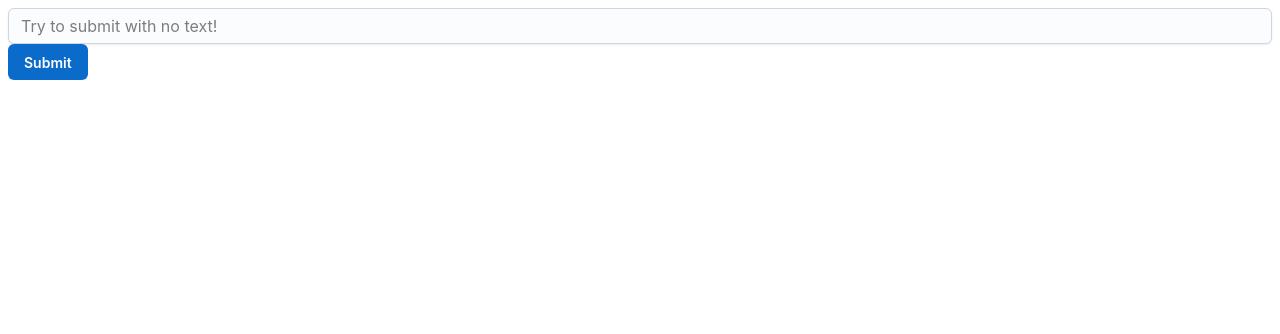
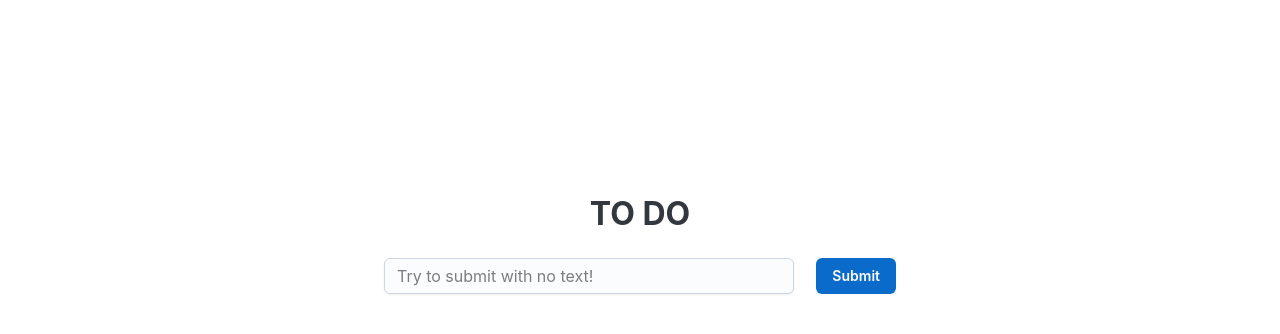
Before and after one commit to mouhamadx92x/to-do, a Next.js app: page / in a window 1280 px wide. Shown: the top 334 px of the page. Built offline with nearby package versions, Linux system fonts and the light colour scheme.

Commit message:
styling the form

```diff
--- a/src/app/page.tsx
+++ b/src/app/page.tsx
@@ -1,10 +1,12 @@
-import { Box, Button, Input } from "@mui/joy";
+"use client";
+import { Box, Button, Input, Typography } from "@mui/joy";
 import React, { useState } from "react";
+import { homePageMainBox, tittleText, toDoInputField } from "./styles";
 
 const ToDo = () => {
     const [inputValue, setInputValue] = useState("");
 
-    const handleChange = (event: React.ChangeEvent<HTMLInputElement>) => {
+    const changeHandler = (event: React.ChangeEvent<HTMLInputElement>) => {
         setInputValue(event.target.value);
     };
 
@@ -14,15 +16,21 @@ const ToDo = () => {
     };
 
     return (
-        <Box component="form" onSubmit={submitHandler}>
+        <>
+            <Typography component="h1" sx={tittleText}>
+                TO DO
+            </Typography>
+            <Box component="form" onSubmit={submitHandler} sx={homePageMainBox}>
                 <Input
                     placeholder="Try to submit with no text!"
                     value={inputValue}
-                onChange={handleChange}
+                    onChange={changeHandler}
                     required
+                    sx={toDoInputField}
                 />
                 <Button type="submit">Submit</Button>
             </Box>
+        </>
     );
 };
 
--- /dev/null
+++ b/src/app/styles.tsx
@@ -0,0 +1,16 @@
+export const homePageMainBox = {
+    width: "40vw",
+    margin: "0 auto",
+    display: "flex",
+    alignItems: "center",
+    padding: "20px",
+    justifyContent: "space-between",
+};
+
+export const tittleText = {
+    textAlign: "center",
+    marginTop: "15%",
+    fontSize: "2rem",
+};
+
+export const toDoInputField = { width: "80%" };
```
Lines whose indentation alone changed are shown as unchanged.
